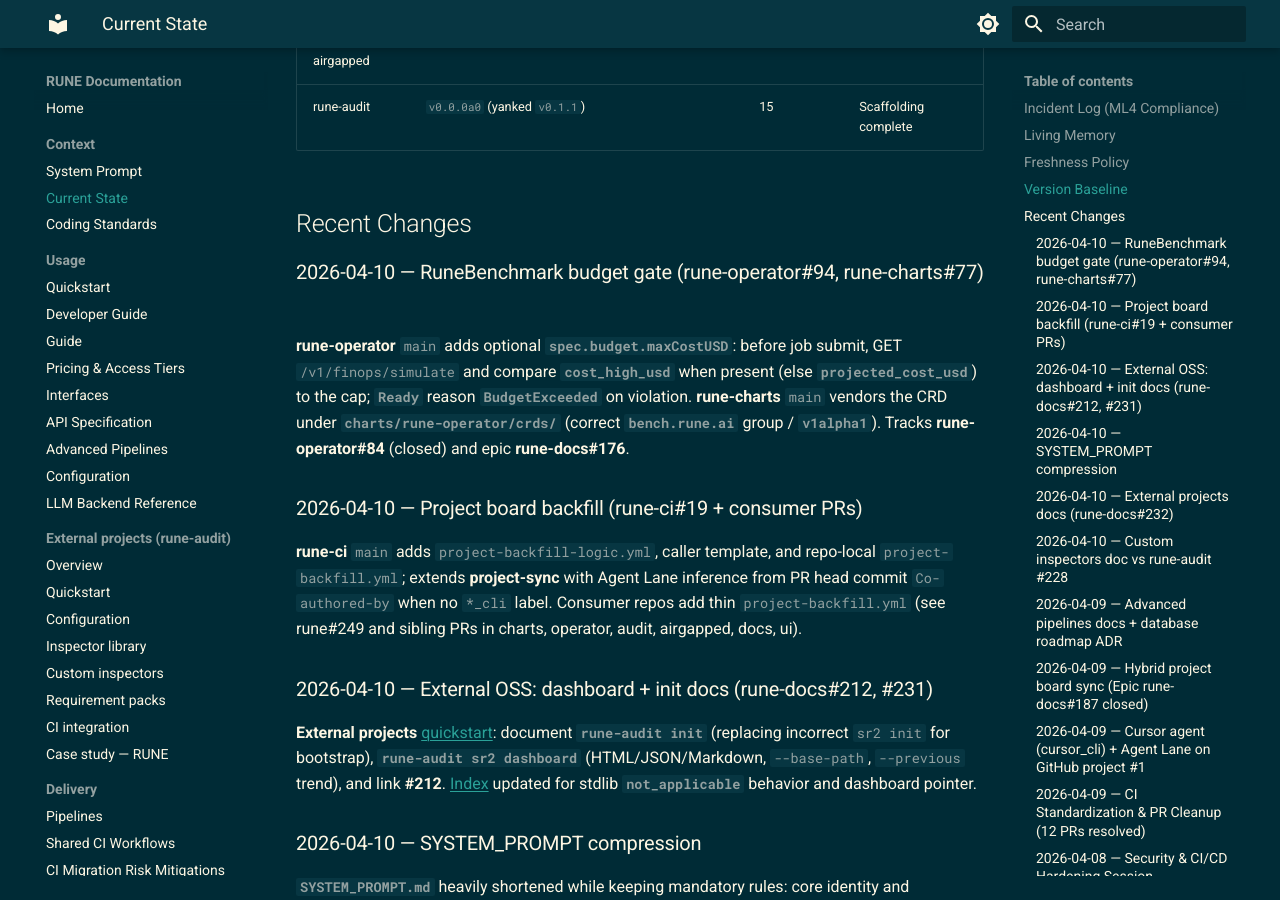
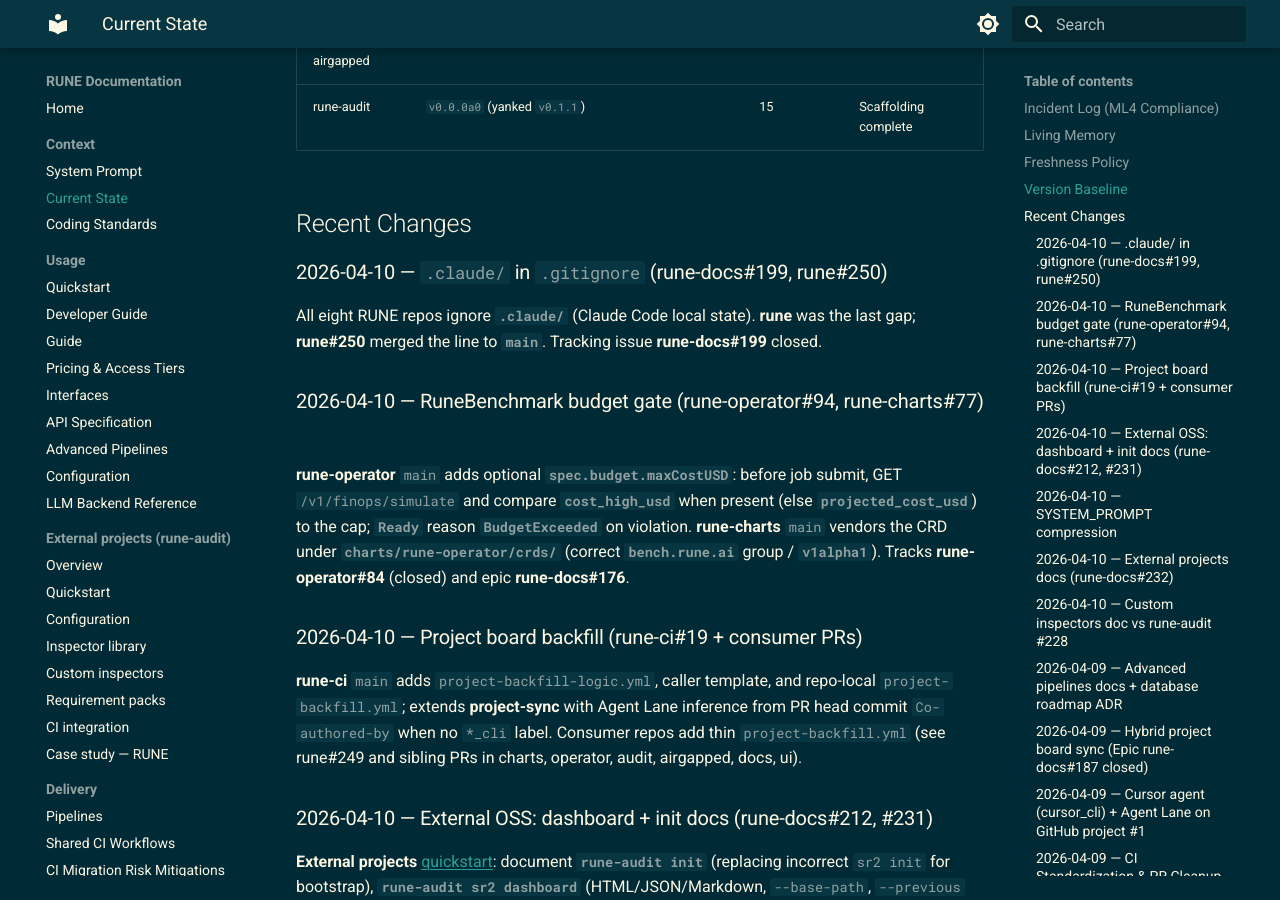
Before and after one commit to lpasquali/rune-docs, an MkDocs documentation site: the page built from docs/context/CURRENT_STATE.md, in a window 1280 px wide and 900 px high, scrolled down 1133 px. Built offline with MkDocs 1.6.1 and Material for MkDocs 9.7.7, drawn with Linux system fonts in a browser that asks for light colours; the version menu is left out.

Commit message:
docs: CURRENT_STATE — .claude/ gitignore sweep complete (#241)
rune-docs#199 closed via rune#250.

Made-with: Cursor

Co-authored-by: luca pasquali <lpasquali@users.noreply.github.com>

```diff
--- a/docs/context/CURRENT_STATE.md
+++ b/docs/context/CURRENT_STATE.md
@@ -31,6 +31,11 @@ Last updated: **2026-04-10**.
 
 
 ## Recent Changes
+
+### 2026-04-10 — `.claude/` in `.gitignore` (rune-docs#199, rune#250)
+
+All eight RUNE repos ignore **`.claude/`** (Claude Code local state). **rune** was the last
+gap; **rune#250** merged the line to **`main`**. Tracking issue **rune-docs#199** closed.
 
 ### 2026-04-10 — RuneBenchmark budget gate (rune-operator#94, rune-charts#77)
 
```
